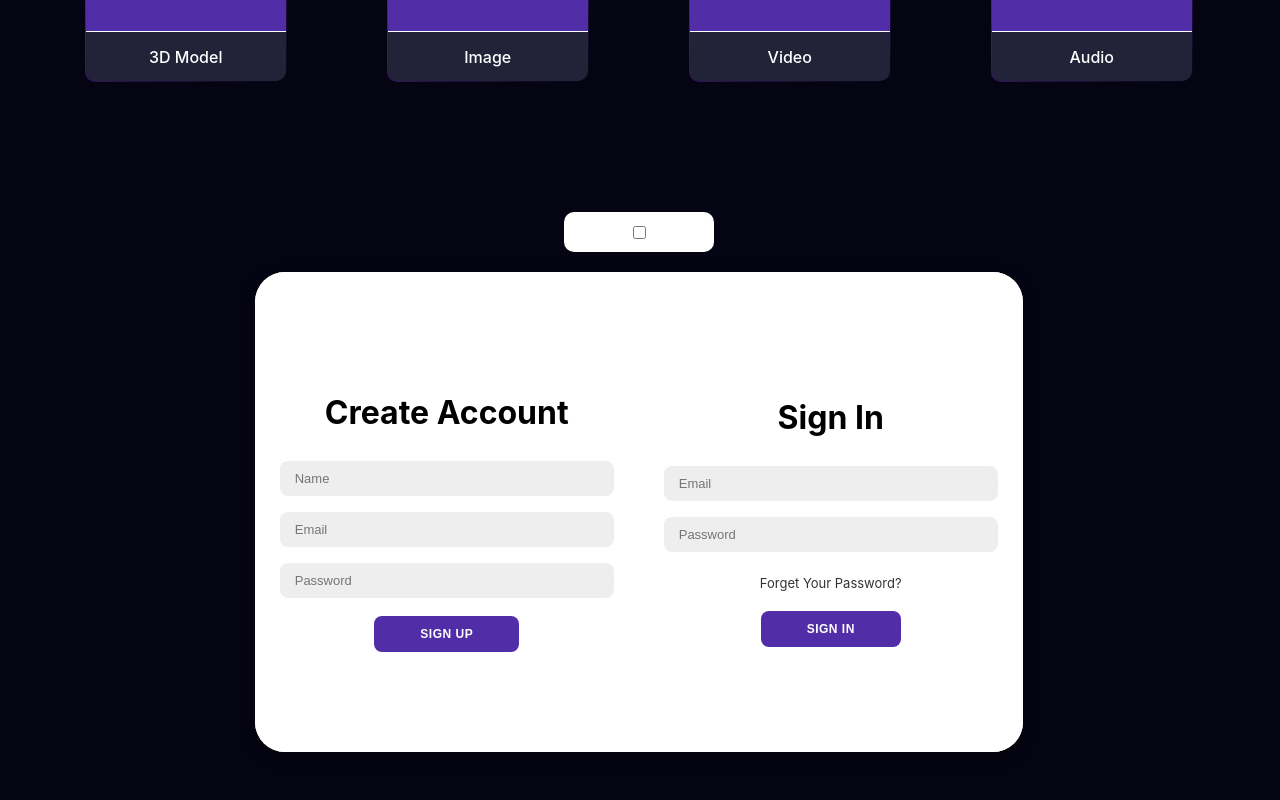
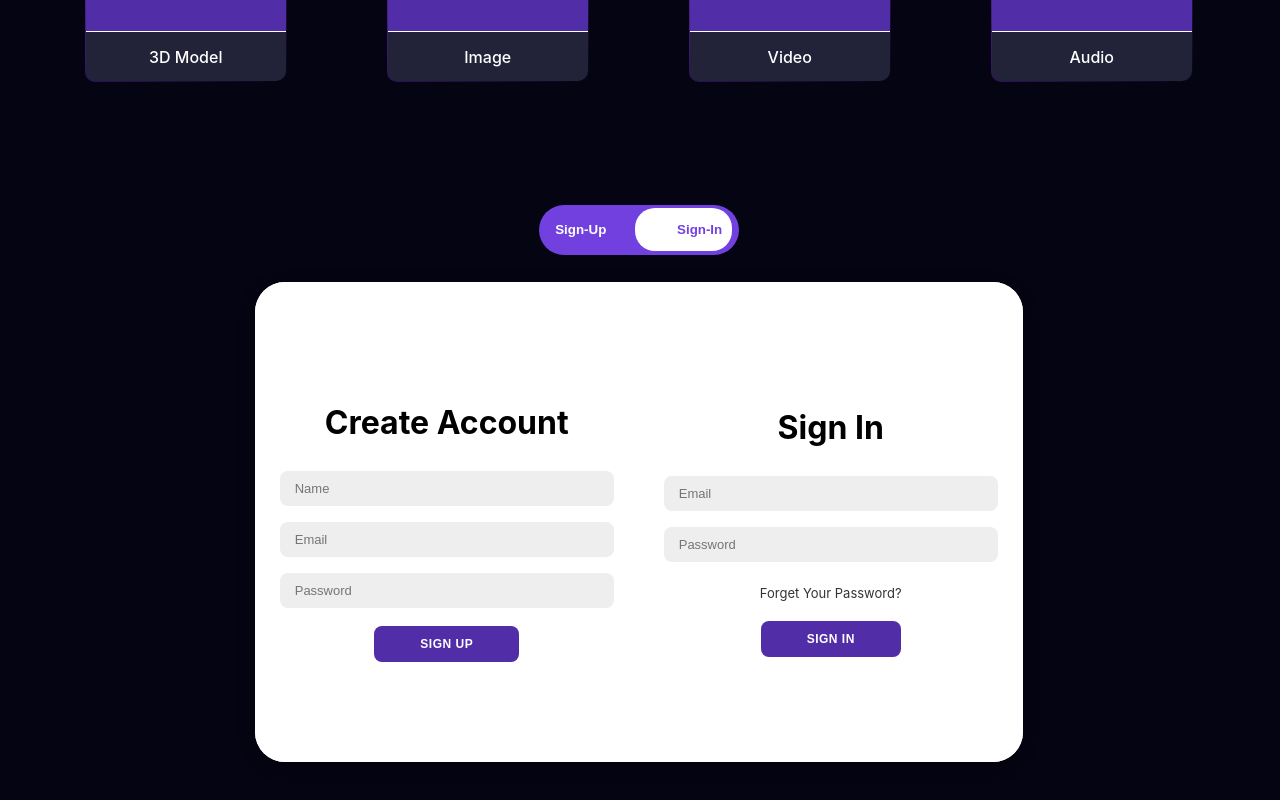
Before and after one commit to shaunpinto22/RENDERZHUB-GWS, a React (Create React App) app: page / in a window 1280 px wide. Shown: the part 1600-2400 px from the top of the page. Built offline with nearby package versions, Linux system fonts and the light colour scheme.

Commit message:
#updateByDz

```diff
--- a/src/components/get_started/getstarted.css
+++ b/src/components/get_started/getstarted.css
@@ -161,7 +161,7 @@
     margin: 10px;
 }
 
-.credSlider{
+/* .credSlider{
     background-color: white;
     height: 40px;
     width: 150px;
@@ -169,9 +169,9 @@
     align-items: center;
     justify-content: space-evenly;
     border-radius: 10px;
-}
+} */
 
-.credSlider>span{
+/* .credSlider>span{
     width: 75px;
     height: 40px;
     display: flex;
@@ -179,6 +179,98 @@
     justify-content: center;
     border-radius: 10px;
     font-weight: bold;
+} */
+
+.switch{
+    position: relative;
+    width: 200px;
+    height: 50px;
+    border-radius: 25px;
+}
+
+.switch input{
+    appearance: none;
+    width: 200px;
+    height: 50px;
+    border-radius: 25px;
+    background-color: var(--btn-bg-color);
+    outline: none;
+}
+
+.switch input::before,.switch input::after{
+    z-index: 2;
+    position: absolute;
+    top: -66%;
+    transform: translateY(-50%);
+    font-weight: bolder;
+}
+
+.switch input::before{
+    content: 'Sign-Up';
+    left: 20px;
+    color: var(--btn-text-color);
+}
+
+.switch input::after{
+    content: 'Sign-In';
+    right: 20px;
+    color: var(--btn-text-color);
+}
+
+.switch input:checked{
+    background: var(--btn-text-color);
+
+}
+
+.switch label{
+    z-index: 1;
+    position: absolute;
+    top: -34px;
+    bottom: 11px;
+    border-radius: 20px;
+}
+
+.switch input{
+    transition: 0.25s;
+}
+
+.switch input:checked:before{
+    color: var(--btn-text-color);
+    transition: color 0.5s;
+}
+
+.switch input:checked:after{
+    color: var(--btn-bg-color);
+    transition: color 0.5s;
+}
+
+.switch input:checked+label{
+    left: 10px;
+    right: 100px;
+    background: var(--btn-bg-color);
+    transition: left 0.5s, right 0.4s 0.2s;
+}
+
+.switch input:not(:checked){
+    background-color: var(--btn-bg-color);
+    transition: background 0.4s;
+}
+
+.switch input:not(:checked)::before{
+    color: var(--btn-text-color);
+    transition: color 0.5s;
+}
+
+.switch input:not(:checked)::after{
+    color: var(--btn-bg-color);
+    transition: color 0.5s 0.2s;
+}
+
+.switch input:not(:checked)+label{
+    left: 100px;
+    right: 10px;
+    background: var(--btn-text-color);
+    transition: left 0.4s 0.2s, right 0.5s, background 0.35s;
 }
 
 /* .credSlider>span:hover{
```
